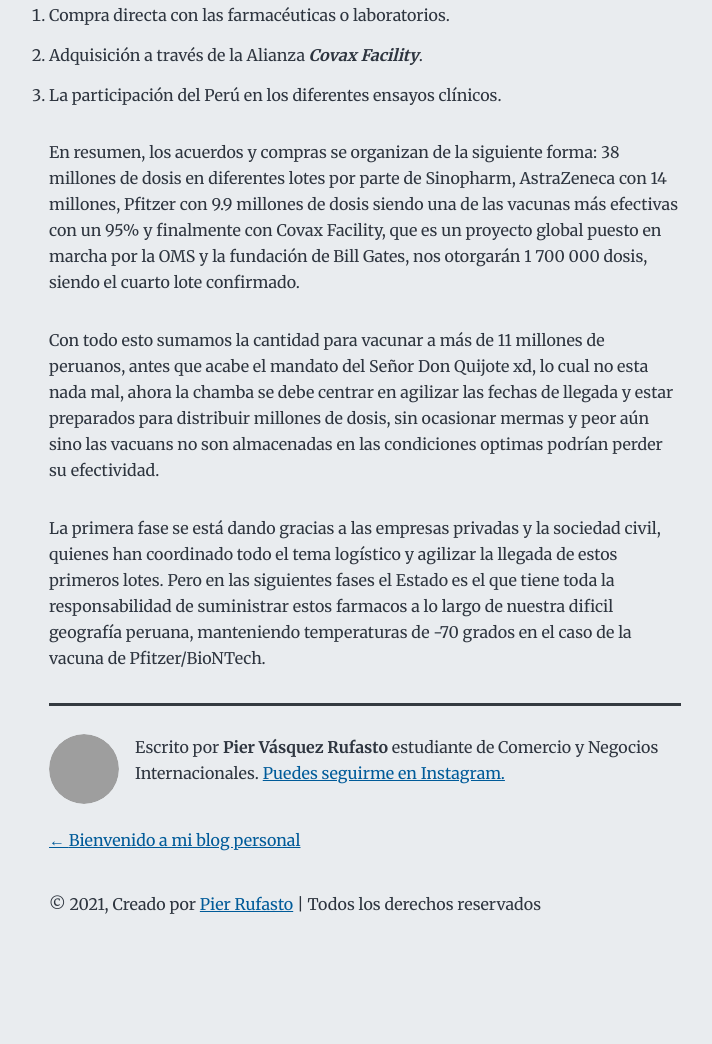
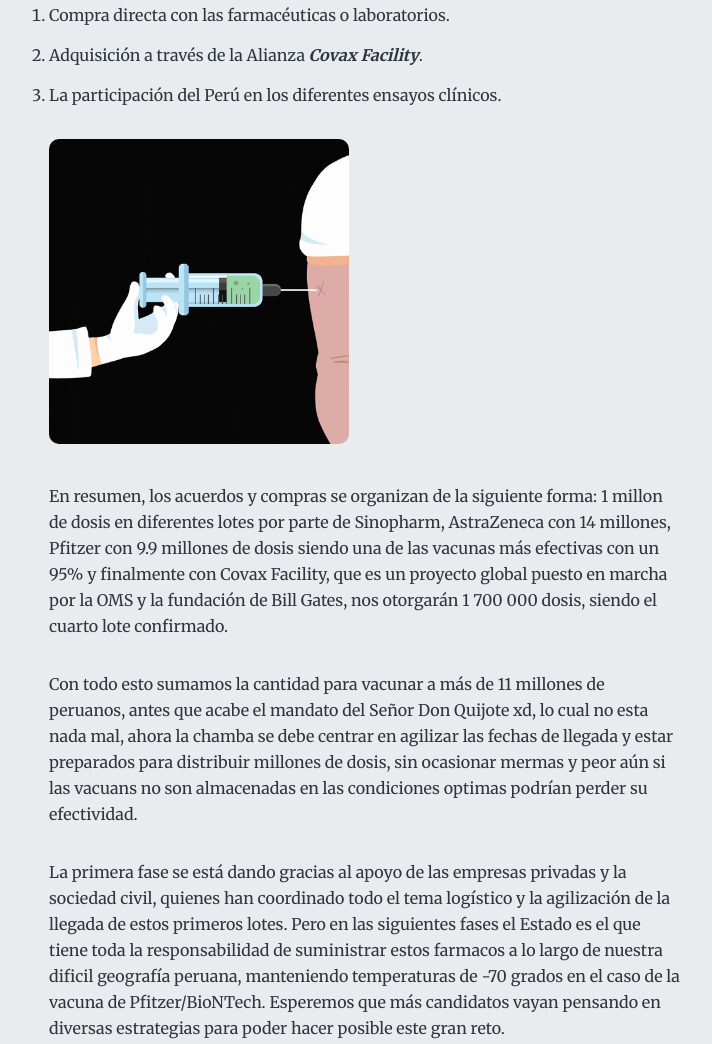
Before and after one commit to RufastoDev/blog_Pier, a Gatsby site: page /articulo_03/la_vacunacion/ in a window 1280 px wide. Shown: the part 1177-2221 px from the top of the page, without its empty margins (275-987 px from the left). Before the commit the page ends 2157 px from the top, so only its background shows below. Built offline with nearby package versions, Linux system fonts and the light colour scheme; Gatsby itself is replaced by a stand-in of ours; grey boxes are pictures that could not be loaded.

Commit message:
arreglando errores

```diff
--- a/content/blog/articulo_03/la_vacunacion.md
+++ b/content/blog/articulo_03/la_vacunacion.md
@@ -6,7 +6,7 @@
 ## El gran reto de este 2021
 
 Hoy haré una excepción y hablaremos de uno de los temas más urgentes y del que todo el mundo está en expectativa.
-Hasta el momento el proceso de vacunación en el Perú, que se dio inicio el 09 de febrero, viene siendo todo un éxito, ya con más de 50 mil peruanos vacunados que pertenecen al sector salud en menos de una semana, por fín al parecer podemos comenzar a ver una luz de esperanza al final del túnel. Aunque esto es solo el inicio de uno de los retos nunca antes vistos en la historia del Perú.
+Hasta el momento el proceso de vacunación en el Perú, que se dio inicio el 09 de febrero, viene siendo todo un éxito, ya con más de 50 mil peruanos vacunados en menos de una semana, pertenecientes al sector salud , por fín al parecer podemos comenzar a ver una luz de esperanza al final del túnel. Aunque esto es solo el inicio de uno de los retos nunca antes vistos en la historia del Perú.
 Hay que tener en cuenta, que para poder poner en marcha una campaña masiva de vacunación para un mínimo de 22 millones de peruanos ( que es lo que se requiere para crear inmunidad colectiva) trae consigo muchos factores, que el gobierno actual y el próximo deberan coordinar a detalle, entre los principales estarian :
 
 * La logística internacional.
@@ -24,8 +24,10 @@
 1. Adquisición a través de la Alianza ***Covax Facility***.
 1. La participación del Perú en los diferentes ensayos clínicos.
 
-En resumen, los acuerdos y compras se organizan de la siguiente forma: 38 millones de dosis en diferentes lotes por parte de Sinopharm, AstraZeneca con 14 millones, Pfitzer con 9.9 millones de dosis siendo una de las vacunas más efectivas con un 95% y finalmente con Covax Facility, que es un proyecto global puesto en marcha por la OMS y la fundación de Bill Gates, nos otorgarán 1 700 000 dosis, siendo el cuarto lote confirmado.
+![Pongo el hombro por el Perú](./vacuna.gif)
 
-Con todo esto sumamos la cantidad para vacunar a más de 11 millones de peruanos, antes que acabe el mandato del Señor Don Quijote xd, lo cual no esta nada mal, ahora la chamba se debe centrar en agilizar las fechas de llegada y estar preparados para distribuir millones de dosis, sin ocasionar mermas y peor aún sino las vacuans no son almacenadas en las condiciones optimas podrían perder su efectividad.
+En resumen, los acuerdos y compras se organizan de la siguiente forma: 1 millon de dosis en diferentes lotes por parte de Sinopharm, AstraZeneca con 14 millones, Pfitzer con 9.9 millones de dosis siendo una de las vacunas más efectivas con un 95% y finalmente con Covax Facility, que es un proyecto global puesto en marcha por la OMS y la fundación de Bill Gates, nos otorgarán 1 700 000 dosis, siendo el cuarto lote confirmado.
 
-La primera fase se está dando gracias a las empresas privadas y la sociedad civil, quienes han coordinado todo el tema logístico y agilizar la llegada de estos primeros lotes. Pero en las siguientes fases el Estado es el que tiene toda la responsabilidad de suministrar estos farmacos a lo largo de nuestra dificil geografía peruana, manteniendo temperaturas de -70 grados en el caso de la vacuna de Pfitzer/BioNTech.
+Con todo esto sumamos la cantidad para vacunar a más de 11 millones de peruanos, antes que acabe el mandato del Señor Don Quijote xd, lo cual no esta nada mal, ahora la chamba se debe centrar en agilizar las fechas de llegada y estar preparados para distribuir millones de dosis, sin ocasionar mermas y peor aún si las vacuans no son almacenadas en las condiciones optimas podrían perder su efectividad.
+
+La primera fase se está dando gracias al apoyo de las empresas privadas y la sociedad civil, quienes han coordinado todo el tema logístico y la agilización de la llegada de estos primeros lotes. Pero en las siguientes fases el Estado es el que tiene toda la responsabilidad de suministrar estos farmacos a lo largo de nuestra dificil geografía peruana, manteniendo temperaturas de -70 grados en el caso de la vacuna de Pfitzer/BioNTech. Esperemos que más candidatos vayan pensando en diversas estrategias para poder hacer posible este gran reto.
```
Also changed, not shown: content/blog/articulo_03/vacuna.gif (added).
